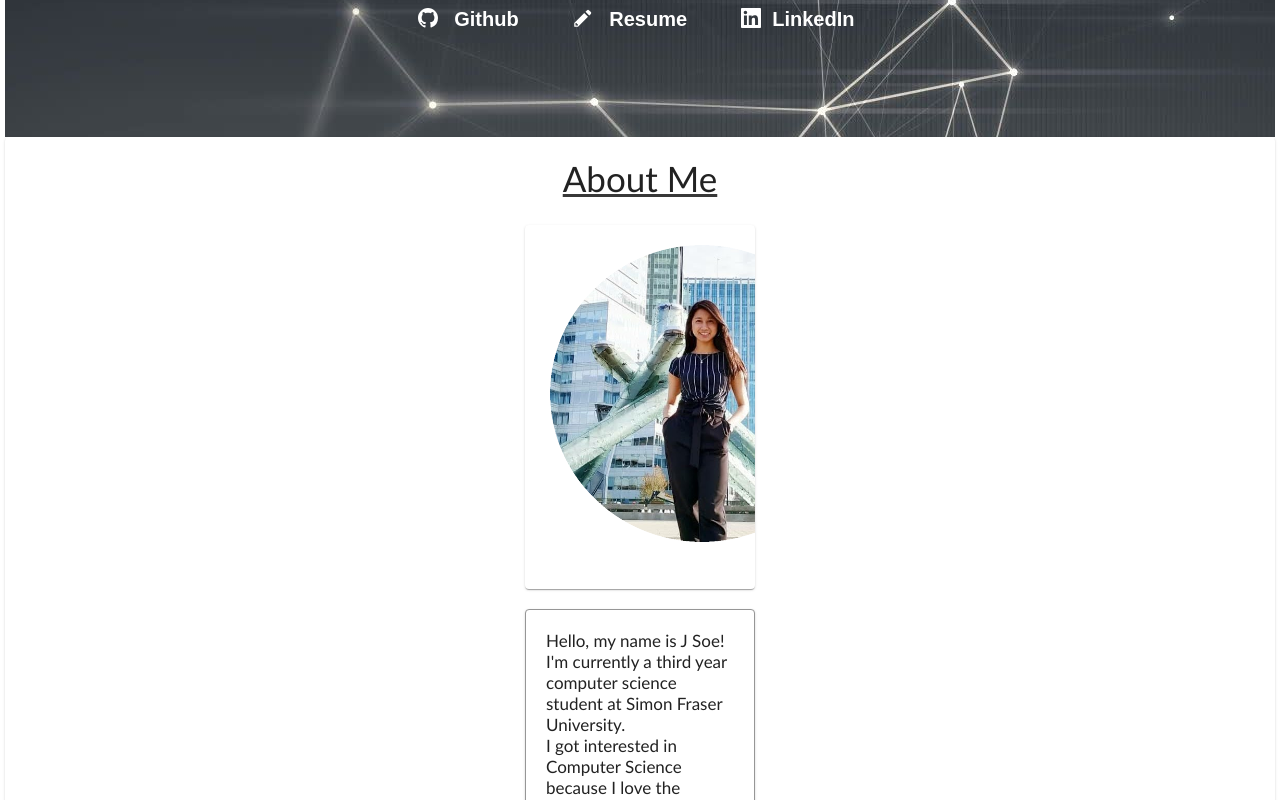
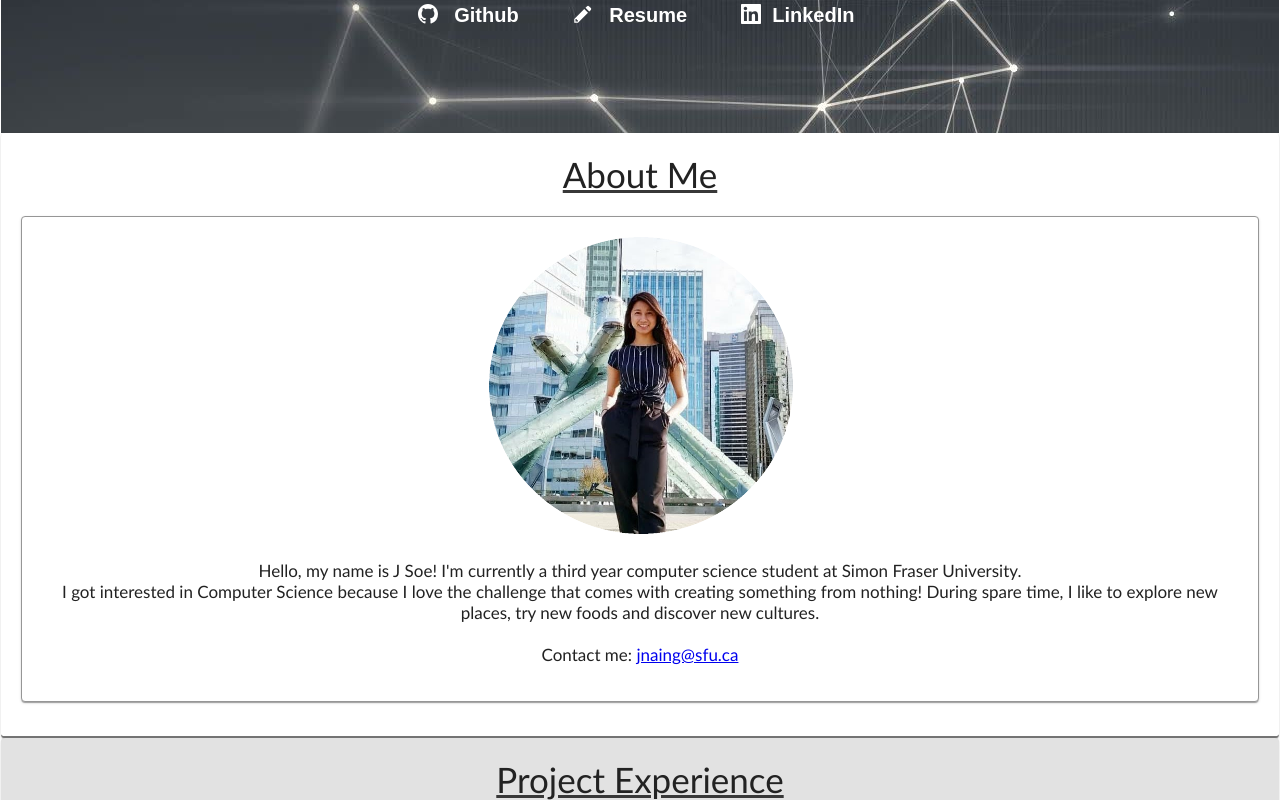
Before and after one commit to jsoeenaing/jsoeenaing.github.io, a React (Create React App) app: page / in a window 1280 px wide. Shown: the part 640-1440 px from the top of the page. Built offline with nearby package versions, Linux system fonts and the light colour scheme.

Commit message:
fixed web version

```diff
--- a/src/App.css
+++ b/src/App.css
@@ -33,10 +33,15 @@ li {
 }
 
 body {
-  margin:5px;
+  margin:1px;
+  height: 100%;
   scroll-behavior: smooth;
-  background-position: center;
   background-color: white;
+}
+
+.jumbotron {
+  background-color: #ffffff !important;
+  padding-bottom: 0px !important;
 }
 
 .containerTitle {
@@ -81,15 +86,15 @@ body {
 .firstContainer {
   background-color: white !important;
   font-size: 30px;
+  border-bottom: 2px solid rgb(117, 117, 117);
   padding-left: 20px;
   padding-right: 20px;
   padding-top: 20px;
-  border-bottom: 2px solid rgb(117, 117, 117);
+  text-align: center;
 }
 
 .boxContainer {
   background-color: white !important;
-  margin: 5px 500px 20px;
   font-size: 30px;
   padding-left: 20px;
   padding-right: 20px;
@@ -97,12 +102,3 @@ body {
   border-radius:100pt;
   border: 1px solid rgb(150, 150, 150) !important;
 }
-
-.picContainer {
-  background-color: white !important;
-  text-align: center;
-  margin: 5px 500px 20px;
-  padding-left: 20px;
-  padding-right: 20px;
-  padding-top: 20px;
-}
--- a/src/components/Body.js
+++ b/src/components/Body.js
@@ -8,10 +8,9 @@ export function Body() {
         <div className="container center">
             <div className="row">
                     <FirstContainer title={'About Me'}><br/>
-                    <PicContainer>
-                        <img src={profileImage} alt="profile-image"/><br/><br/>
-                    </PicContainer>
-                        <BoxContainer>
+                    <BoxContainer>
+                        <img src={profileImage} alt="profile-image"/>
+                    <br/><br/>
                         Hello, my name is J Soe! I'm currently a third year computer science student at Simon Fraser University.
                         <br/>I got interested in Computer Science because I love the challenge that comes with creating something from nothing!
                         During spare time, I like to explore new places, try new foods and discover new cultures.
@@ -40,7 +39,7 @@ export function Body() {
                                     <li>Assisted students in acquiring better understanding of targeted weak areas within a subject or a subject as a whole</li>
                                 </ul>
                         </BoxContainer>
-
+                        <br/>
                         <BoxContainer>
                             Sale Associate at Eyestar Optical
                                 <ul>
@@ -58,6 +57,7 @@ export function Body() {
                                     <li>Simon Fraser University, Burnaby, British Columbia</li>
                                 </ul>
                         </BoxContainer>
+                        <br/>
                         <BoxContainer>
                             <p>BSc. Biological Science   <i>(September 2013 - December 2018)</i></p>
                                 <ul>
@@ -79,7 +79,7 @@ export function Body() {
                                 <li>HTML</li>
                             </ul>
                             </BoxContainer>
-
+                            <br/>
                         <BoxContainer>
                             Applications:
                             <ul>
@@ -117,7 +117,7 @@ export function Body() {
                                             to Software Engineering</a></li>
                                     </ul>
                         </BoxContainer>
-
+                        <br/>
                         <BoxContainer>
                                 <ContainerLink>Mathematics</ContainerLink>
                                     <ul>
```
